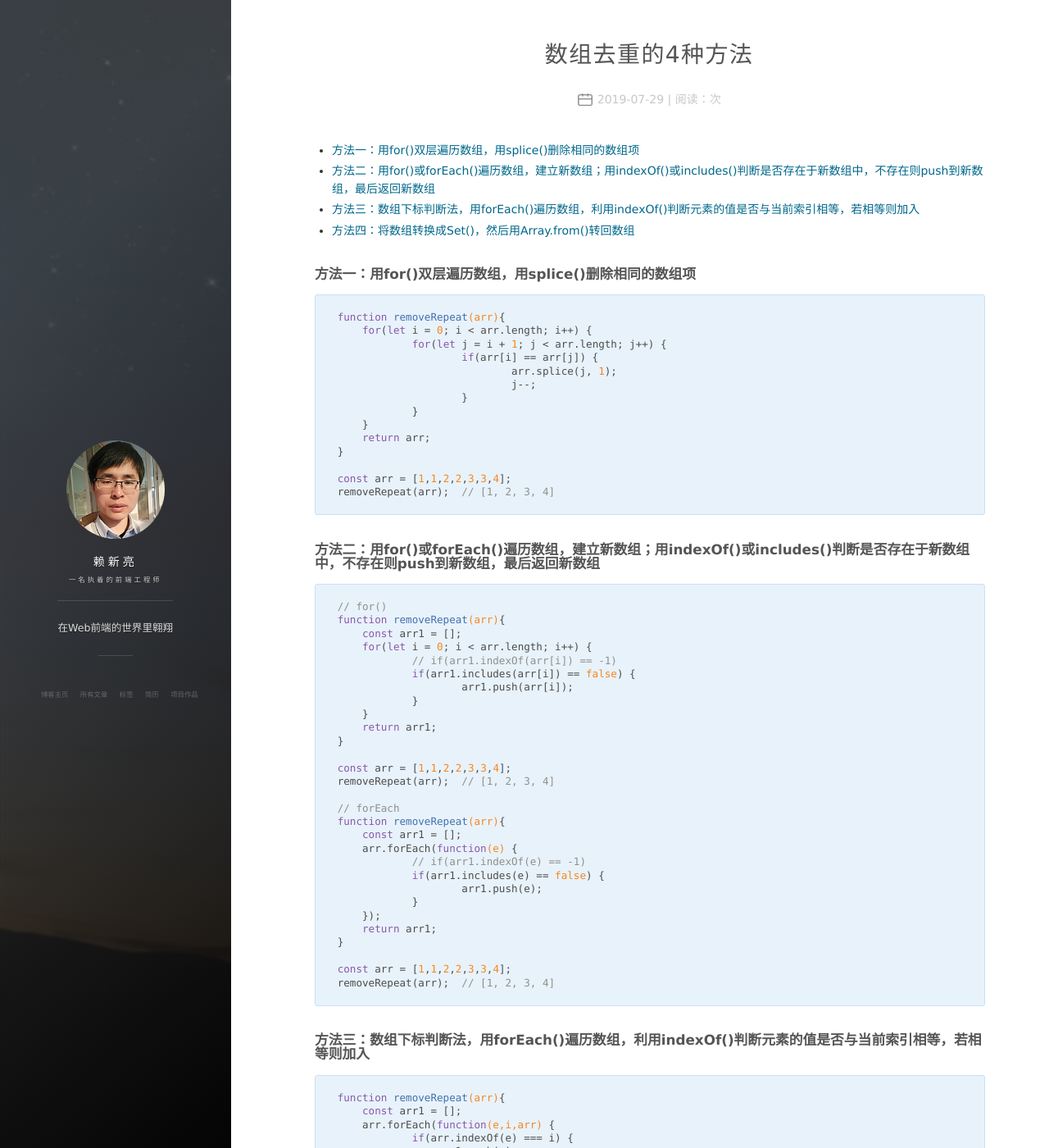
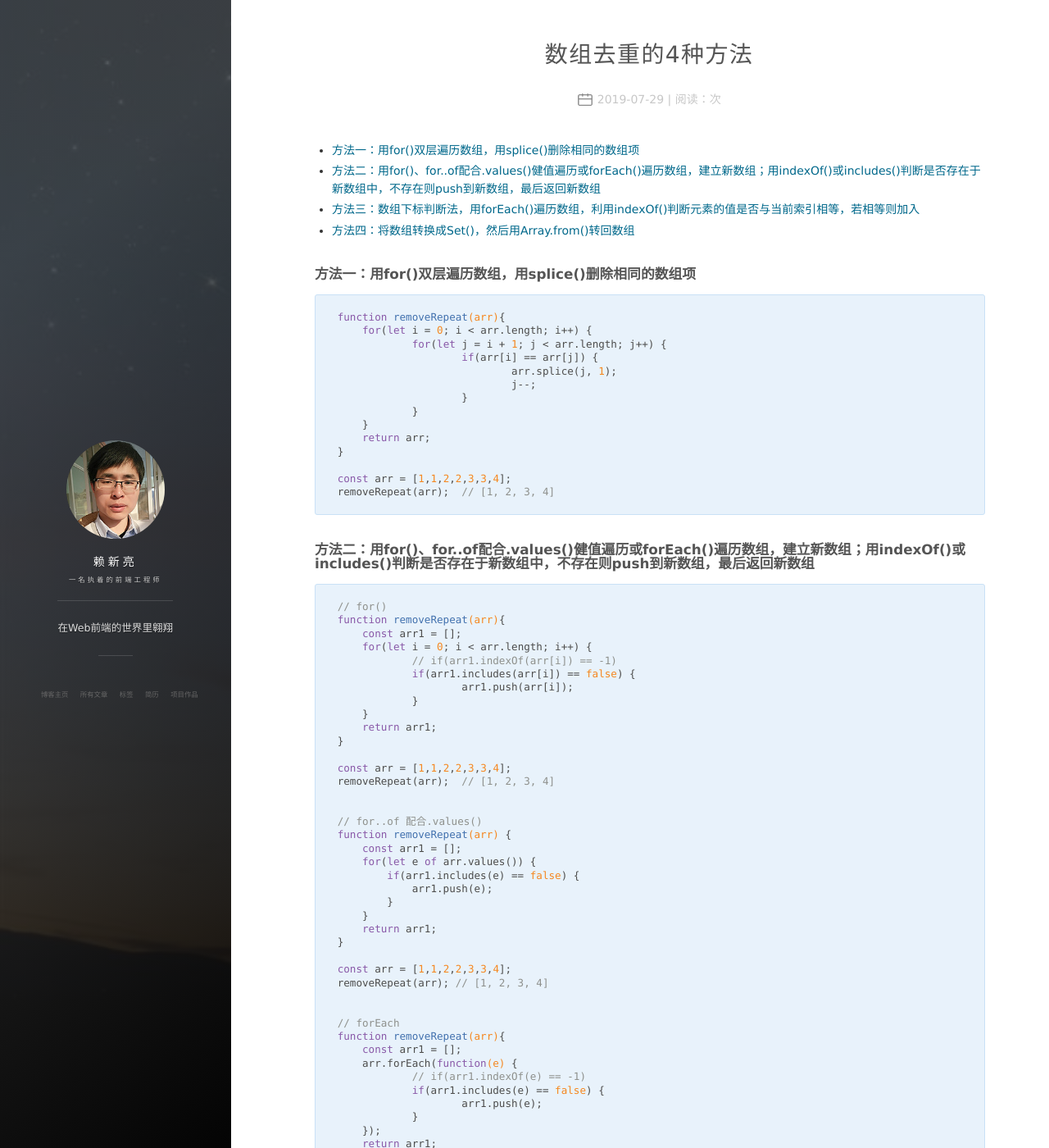
Before and after one commit to xmjr/xmjr.github.io, a Jekyll site: the page built from _posts/2019-07-29-js-removeRepeat.md, in a window 1280 px wide and 1400 px high. Shown: the whole window at 82% size. Built offline with Jekyll 4.4.1, drawn with Linux system fonts in a browser that asks for light colours; nearby versions of some CDN libraries; comment, search, counter and statistics services are not loaded.

Commit message:
Signed-off-by: xmjr <xinlianglai@163.com>

```diff
--- a/_posts/2019-07-29-js-removeRepeat.md
+++ b/_posts/2019-07-29-js-removeRepeat.md
@@ -7,7 +7,7 @@ tag: JavaScript
 ---
 
 - [方法一：用for()双层遍历数组，用splice()删除相同的数组项](#%E6%96%B9%E6%B3%95%E4%B8%80%E7%94%A8for%E5%8F%8C%E5%B1%82%E9%81%8D%E5%8E%86%E6%95%B0%E7%BB%84%E7%94%A8splice%E5%88%A0%E9%99%A4%E7%9B%B8%E5%90%8C%E7%9A%84%E6%95%B0%E7%BB%84%E9%A1%B9)
-- [方法二：用for()或forEach()遍历数组，建立新数组；用indexOf()或includes()判断是否存在于新数组中，不存在则push到新数组，最后返回新数组](#%E6%96%B9%E6%B3%95%E4%BA%8C%E7%94%A8for%E6%88%96foreach%E9%81%8D%E5%8E%86%E6%95%B0%E7%BB%84%E5%BB%BA%E7%AB%8B%E6%96%B0%E6%95%B0%E7%BB%84%E7%94%A8indexof%E6%88%96includes%E5%88%A4%E6%96%AD%E6%98%AF%E5%90%A6%E5%AD%98%E5%9C%A8%E4%BA%8E%E6%96%B0%E6%95%B0%E7%BB%84%E4%B8%AD%E4%B8%8D%E5%AD%98%E5%9C%A8%E5%88%99push%E5%88%B0%E6%96%B0%E6%95%B0%E7%BB%84%E6%9C%80%E5%90%8E%E8%BF%94%E5%9B%9E%E6%96%B0%E6%95%B0%E7%BB%84)
+- [方法二：用for()、for..of配合.values()健值遍历或forEach()遍历数组，建立新数组；用indexOf()或includes()判断是否存在于新数组中，不存在则push到新数组，最后返回新数组](#%E6%96%B9%E6%B3%95%E4%BA%8C%E7%94%A8forforof%E9%85%8D%E5%90%88values%E5%81%A5%E5%80%BC%E9%81%8D%E5%8E%86%E6%88%96foreach%E9%81%8D%E5%8E%86%E6%95%B0%E7%BB%84%E5%BB%BA%E7%AB%8B%E6%96%B0%E6%95%B0%E7%BB%84%E7%94%A8indexof%E6%88%96includes%E5%88%A4%E6%96%AD%E6%98%AF%E5%90%A6%E5%AD%98%E5%9C%A8%E4%BA%8E%E6%96%B0%E6%95%B0%E7%BB%84%E4%B8%AD%E4%B8%8D%E5%AD%98%E5%9C%A8%E5%88%99push%E5%88%B0%E6%96%B0%E6%95%B0%E7%BB%84%E6%9C%80%E5%90%8E%E8%BF%94%E5%9B%9E%E6%96%B0%E6%95%B0%E7%BB%84)
 - [方法三：数组下标判断法，用forEach()遍历数组，利用indexOf()判断元素的值是否与当前索引相等，若相等则加入](#%E6%96%B9%E6%B3%95%E4%B8%89%E6%95%B0%E7%BB%84%E4%B8%8B%E6%A0%87%E5%88%A4%E6%96%AD%E6%B3%95%E7%94%A8foreach%E9%81%8D%E5%8E%86%E6%95%B0%E7%BB%84%E5%88%A9%E7%94%A8indexof%E5%88%A4%E6%96%AD%E5%85%83%E7%B4%A0%E7%9A%84%E5%80%BC%E6%98%AF%E5%90%A6%E4%B8%8E%E5%BD%93%E5%89%8D%E7%B4%A2%E5%BC%95%E7%9B%B8%E7%AD%89%E8%8B%A5%E7%9B%B8%E7%AD%89%E5%88%99%E5%8A%A0%E5%85%A5)
 - [方法四：将数组转换成Set()，然后用Array.from()转回数组](#%E6%96%B9%E6%B3%95%E5%9B%9B%E5%B0%86%E6%95%B0%E7%BB%84%E8%BD%AC%E6%8D%A2%E6%88%90set%E7%84%B6%E5%90%8E%E7%94%A8arrayfrom%E8%BD%AC%E5%9B%9E%E6%95%B0%E7%BB%84)
 
@@ -31,7 +31,7 @@ tag: JavaScript
     removeRepeat(arr);  // [1, 2, 3, 4]
 
 
-### 方法二：用for()或forEach()遍历数组，建立新数组；用indexOf()或includes()判断是否存在于新数组中，不存在则push到新数组，最后返回新数组
+### 方法二：用for()、for..of配合.values()健值遍历或forEach()遍历数组，建立新数组；用indexOf()或includes()判断是否存在于新数组中，不存在则push到新数组，最后返回新数组
 
     // for()
     function removeRepeat(arr){
@@ -47,6 +47,22 @@ tag: JavaScript
 
     const arr = [1,1,2,2,3,3,4];
     removeRepeat(arr);  // [1, 2, 3, 4]
+
+
+    // for..of 配合.values()
+    function removeRepeat(arr) {
+        const arr1 = [];
+        for(let e of arr.values()) {
+            if(arr1.includes(e) == false) {
+                arr1.push(e);
+            }
+        }
+        return arr1;
+    }
+
+    const arr = [1,1,2,2,3,3,4];
+    removeRepeat(arr); // [1, 2, 3, 4]
+
 
     // forEach
     function removeRepeat(arr){
```
